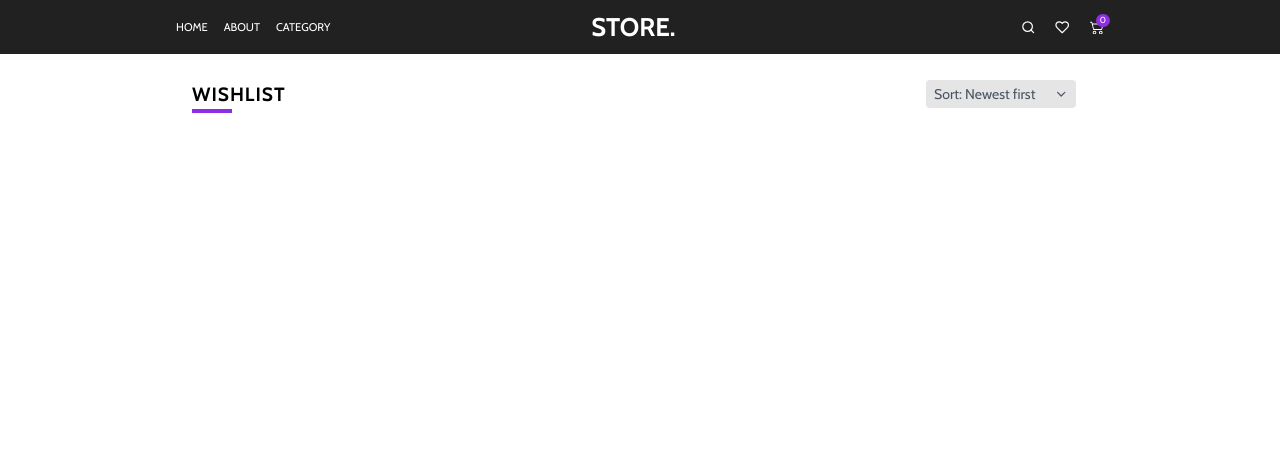
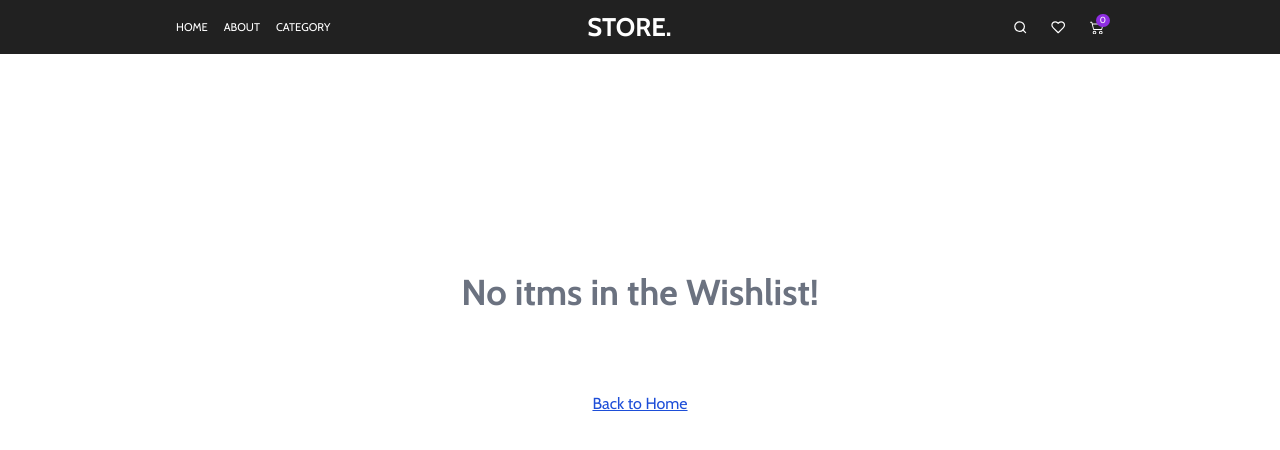
Before and after one commit to antu99g/Store, a React (Vite) app: page /wishlist in a window 1280 px wide. Shown: the top 450 px of the page. Built offline with nearby package versions, Linux system fonts and the light colour scheme.

Commit message:
add loading argument in productList

```diff
--- a/src/components/CategoryPage/CategoryPage.tsx
+++ b/src/components/CategoryPage/CategoryPage.tsx
@@ -14,7 +14,7 @@ interface Product {
 }
 
 interface PropType {
-  showCartModal?: (state: boolean) => void;
+  showCartModal: (state: boolean) => void;
 }
 
 const CategoryPage: React.FC<PropType> = ({ showCartModal }) => {
@@ -22,11 +22,15 @@ const CategoryPage: React.FC<PropType> = ({ showCartModal }) => {
 
   const [products, setProducts] = useState<Product[]>([]);
 
+  const [loading, setLoading] = useState<boolean>(false);
+
   useEffect(() => {
+    setLoading(true);
     (async () => {
       if (params.categoryId) {
         const response = await fetchCategoryProducts(params.categoryId);
         setProducts(response);
+        setLoading(false);
       }
     })();
   }, [params.categoryId]);
@@ -39,6 +43,7 @@ const CategoryPage: React.FC<PropType> = ({ showCartModal }) => {
           productList={products}
           showSortSection={true}
           showCartModal={showCartModal}
+          loading={loading}
         />
       )}
     </div>
--- a/src/components/Home/Category.tsx
+++ b/src/components/Home/Category.tsx
@@ -32,7 +32,7 @@ const Category: React.FC = () => {
             <Link
               to={`/category/${category.categoryId}`}
               key={category.categoryId}
-              className="w-11/12 md-list:aspect-video rounded overflow-hidden"
+              className="w-11/12 md-list:aspect-video overflow-hidden"
             >
               <img
                 src={ServerUrl + category.image}
--- a/src/components/Home/Home.tsx
+++ b/src/components/Home/Home.tsx
@@ -1,12 +1,5 @@
 import { useEffect, useState } from "react";
-import {
-  Banner,
-  Category,
-  ProductList,
-  Newsletter,
-  Footer,
-  ItemSkeleton,
-} from "..";
+import { Banner, Category, ProductList, Newsletter, Footer } from "..";
 import { fetchPopularProducts } from "../../api";
 
 interface Product {
@@ -27,7 +20,7 @@ interface PropType {
 const Home: React.FC<PropType> = ({ isModalVisible, showCartModal }) => {
   const [popularProducts, setPopularProducts] = useState<Product[]>([]);
 
-  const [loading, setLoading] = useState<boolean>(false);
+  const [loading, setLoading] = useState<boolean>(true);
 
   useEffect(() => {
     setLoading(true);
@@ -44,16 +37,13 @@ const Home: React.FC<PropType> = ({ isModalVisible, showCartModal }) => {
 
       <Category />
 
-      {loading ? (
-        <ItemSkeleton length="medium" />
-      ) : (
       <ProductList
         header="Popular Products"
         productList={popularProducts}
         showSortSection={false}
         showCartModal={showCartModal}
+        loading={loading}
       />
-      )}
 
       <Newsletter />
 
--- a/src/components/Navbar.tsx
+++ b/src/components/Navbar.tsx
@@ -62,7 +62,7 @@ const Navbar: React.FC<PropType> = ({
 
         <h1 className="md:-translate-x-1/2">STORE.</h1>
 
-        <div className="flex items-center gap-x-8 md:gap-x-5">
+        <div className="flex items-center gap-x-8 md:gap-x-6">
           <Link to="/" className="md:hidden">
             <HiHome size={16} />
           </Link>
--- a/src/components/ProductDetails/ProductDetails.tsx
+++ b/src/components/ProductDetails/ProductDetails.tsx
@@ -62,9 +62,9 @@ const ProductDetails: React.FC<PropType> = ({ showCartModal }) => {
 
   const [quantity, setQuantity] = useState<number>(1);
 
-  const [loading, setLoading] = useState<boolean>(false);
+  const [loading, setLoading] = useState<boolean>(true);
 
-  const [loadingProducts, setLoadingProducts] = useState<boolean>(false);
+  const [loadingProducts, setLoadingProducts] = useState<boolean>(true);
 
   const presentIsCart = cart.filter((item) => item.id === Number(productId));
 
@@ -235,16 +235,13 @@ const ProductDetails: React.FC<PropType> = ({ showCartModal }) => {
         )}
       </div>
 
-      {loadingProducts ? (
-        <ItemSkeleton length="small" />
-      ) : (
       <ProductList
         header="Related Products"
         productList={relatedProducts}
         showSortSection={false}
         showCartModal={showCartModal}
+        loading={loadingProducts}
       />
-      )}
     </div>
   );
 };
--- a/src/components/ProductList.tsx
+++ b/src/components/ProductList.tsx
@@ -17,6 +17,7 @@ interface PropType {
   productList?: ProductType[];
   showSortSection?: boolean;
   showCartModal: (state: boolean) => void;
+  loading?: boolean;
 }
 
 const ProductList: React.FC<PropType> = ({
@@ -24,14 +25,13 @@ const ProductList: React.FC<PropType> = ({
   productList,
   showSortSection,
   showCartModal,
+  loading,
 }) => {
   const [products, setProducts] = useState<ProductType[]>(productList || []);
 
   const [sortMethod, setSortMethod] = useState<string>("Sort: Newest first");
 
   const [showSortOptions, setShowSortOptions] = useState<boolean>(false);
-
-  const [loading, setLoading] = useState<boolean>(false);
 
   const sortByIncreasingName = () => {
     if (products.length > 0) {
@@ -103,10 +103,8 @@ const ProductList: React.FC<PropType> = ({
   ];
 
   useEffect(() => {
-    setLoading(true);
     if (productList) {
       setProducts(productList);
-      setLoading(false);
     }
   }, [productList]);
 
--- a/src/components/Wishlist/Wishlist.tsx
+++ b/src/components/Wishlist/Wishlist.tsx
@@ -1,6 +1,7 @@
 import React from "react";
 import { useSelector } from "react-redux";
 import { ProductList } from "..";
+import { Link } from "react-router-dom";
 
 interface ProductType {
   id: number;
@@ -13,7 +14,7 @@ interface ProductType {
 }
 
 interface PropType {
-  showCartModal?: (state: boolean) => void;
+  showCartModal: (state: boolean) => void;
 }
 
 const Wishlist: React.FC<PropType> = ({ showCartModal }) => {
@@ -23,12 +24,27 @@ const Wishlist: React.FC<PropType> = ({ showCartModal }) => {
 
   return (
     <div className="my-20">
+      {wishlist.length > 0 ? (
         <ProductList
           header={"Wishlist"}
           productList={wishlist}
           showSortSection={true}
           showCartModal={showCartModal}
+          loading={false}
         />
+      ) : (
+        <div className="flex flex-col items-center">
+          <h1 className="mt-48 text-3xl md-list:text-4xl text-gray-500">
+            No itms in the Wishlist!
+          </h1>
+          <Link
+            to="/"
+            className="mt-16 md-list:mt-20 underline text-base text-blue-700"
+          >
+            Back to Home
+          </Link>
+        </div>
+      )}
     </div>
   );
 };
```
Lines whose indentation alone changed are shown as unchanged.
